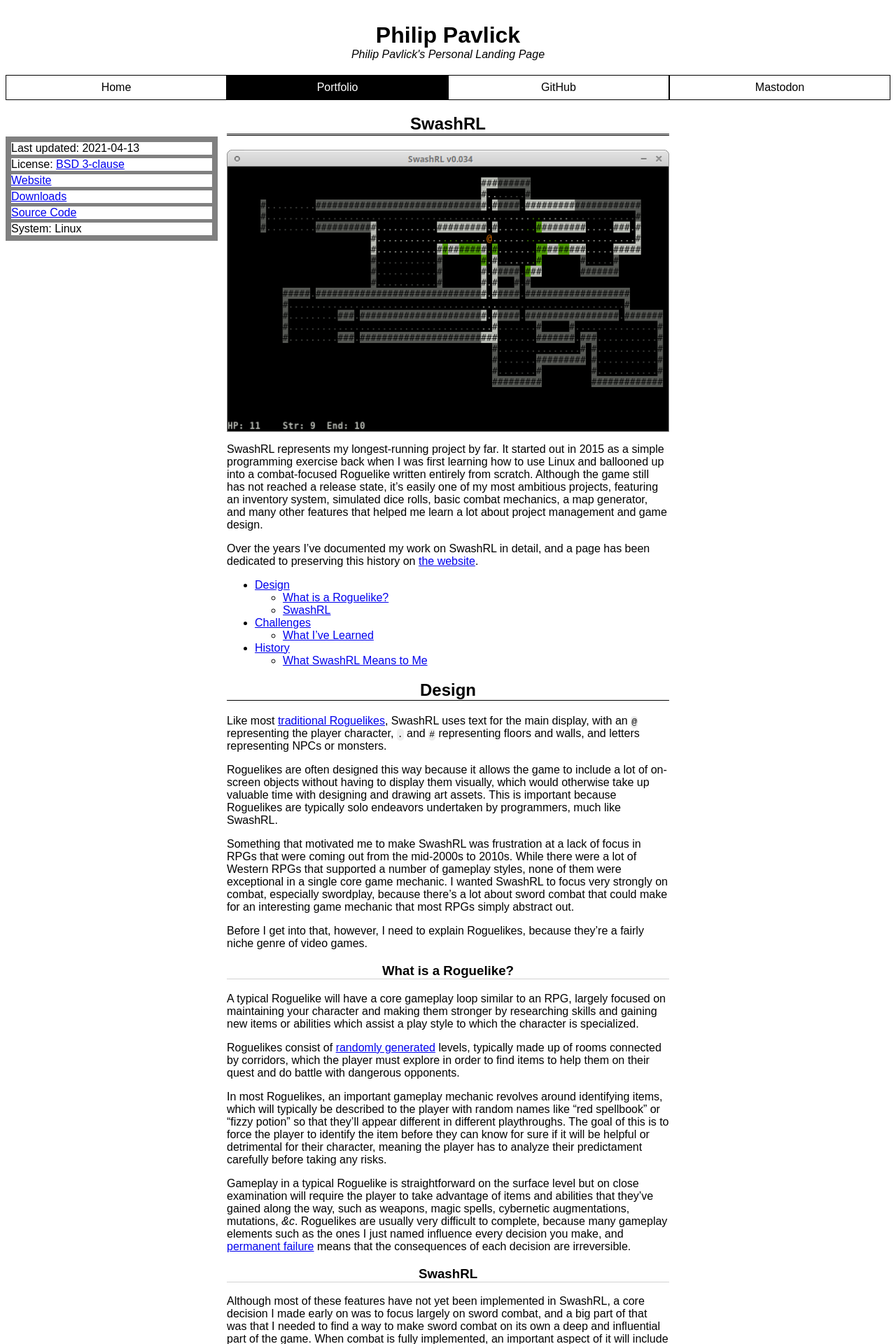
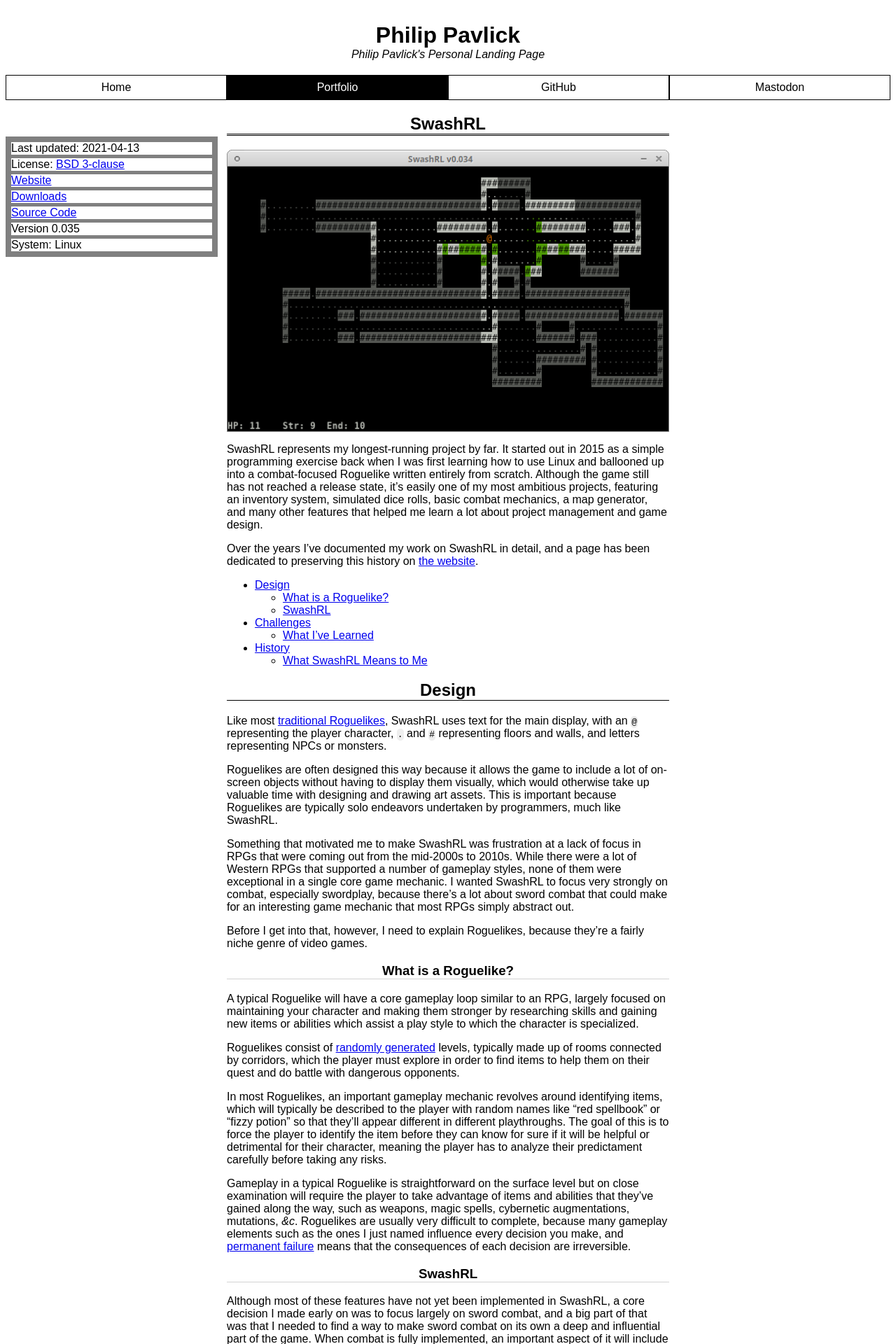
Before and after one commit to swashdev/swashdev.github.io, a Jekyll site: the page built from _posts/2021-04-13-swashrl.md, in a window 1280 px wide. Shown: the top 1920 px of the page at 70% size. Built offline with Jekyll 4.4.1, drawn with Linux system fonts in a browser that asks for light colours.

Commit message:
add the version number to the sidebar.

```diff
--- a/_includes/sidebar.html
+++ b/_includes/sidebar.html
@@ -16,6 +16,9 @@
 		{% if page.playnow %}
 		<li><a href = "{{ page.playnow }}">Play Online Now, Guys!</a></li>
 		{% endif %}
+                {% if page.version %}
+                <li>Version {{ page.version }}</li>
+                {% endif %}
 		{% if page.systems %}
 		{% assign systems = page.systems | split: ", " %}
 		{% if systems.size == 1 %}
```
